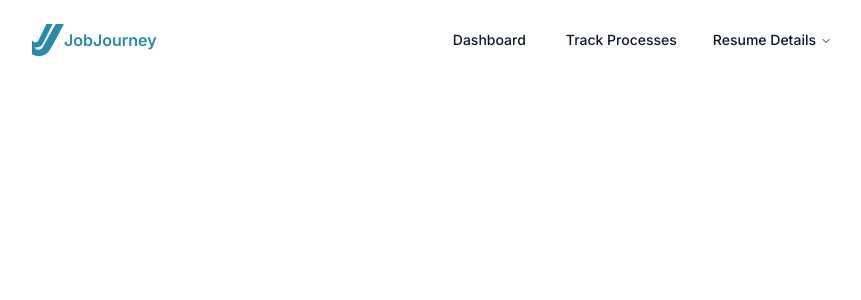
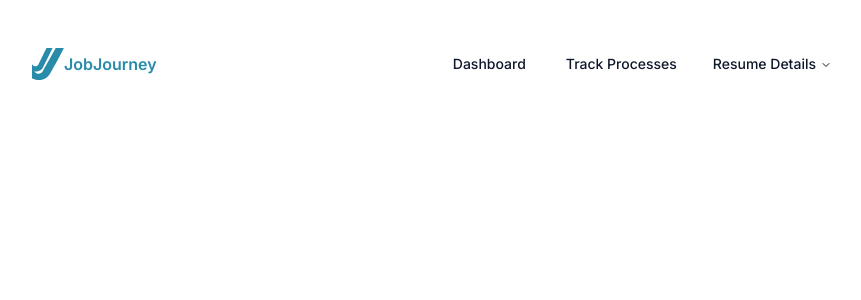
Before and after one commit to Sa-ar/job-journey, a Next.js app: page / in a window 1280 px wide. Shown: the top 300 px of the page, without its empty margins (200-1061 px from the left). Built offline with nearby package versions, Linux system fonts and the light colour scheme.

Commit message:
fix CSS bug

```diff
--- a/components/header.tsx
+++ b/components/header.tsx
@@ -3,7 +3,7 @@ import { Icons } from "@/components/icons";
 
 const Header = () => {
   return (
-    <header className="flex items-center justify-between h-10 max-w-4xl p-10 mx-auto">
+    <header className="flex items-center justify-between w-screen max-w-4xl px-10 mx-auto my-10">
       <h3 className="flex items-center flex-1 h-full font-semibold text-primary">
         <Icons.logo />
         JobJourney
```
